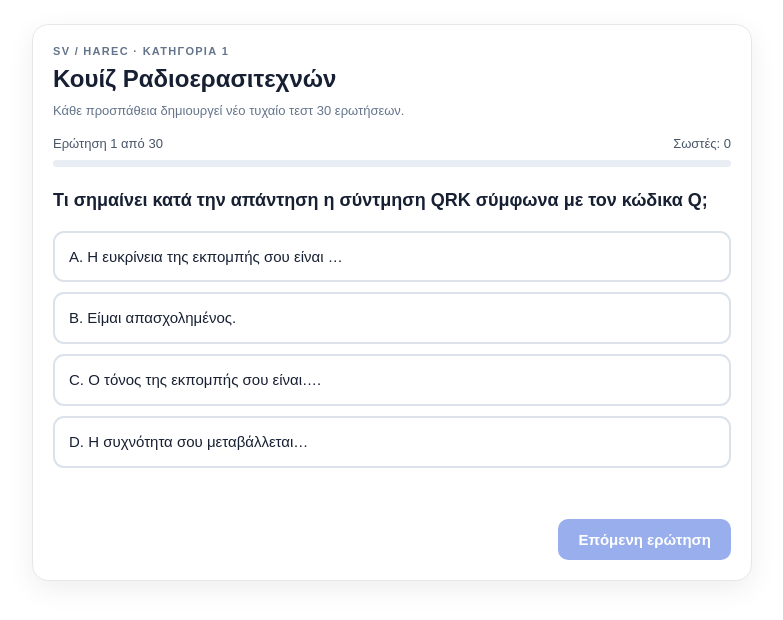
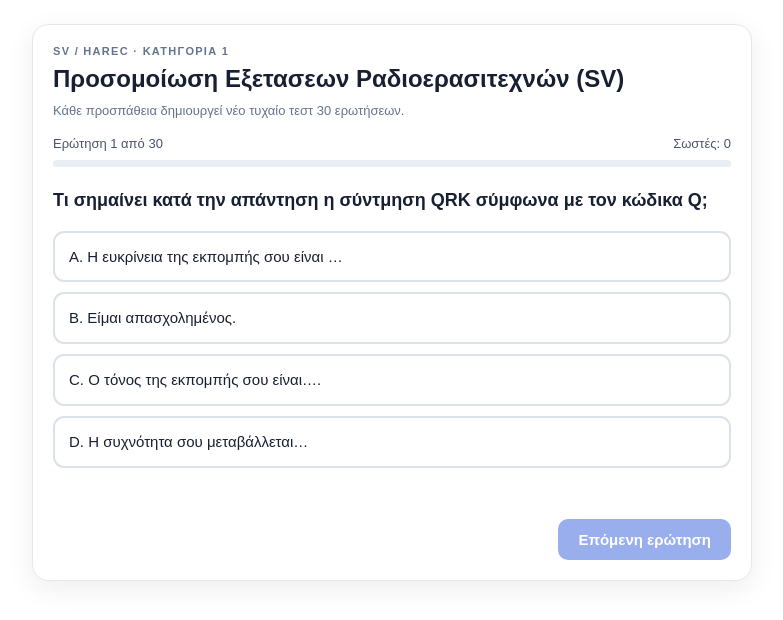
Before and after one commit to infosvzone-cyber/exam-SV, a plain HTML site: page index.html in a window 1280 px wide. Shown: the whole page, without its empty margins (248-1031 px from the left). Drawn offline with Linux system fonts and the light colour scheme.

Commit message:
Update index.html

```diff
--- a/index.html
+++ b/index.html
@@ -1,6 +1,6 @@
 <!-- Κουίζ Ραδιοερασιτεχνών SV/HAREC — 30 τυχαίες ερωτήσεις από τις 726 του οδηγού — απαντήσεις στην αρχική σειρά, με σχήματα -->
 <div id="sv-quiz" class="svq">
- <div class="svq-head"><div class="svq-kicker">SV / HAREC · ΚΑΤΗΓΟΡΙΑ 1</div><h2>Κουίζ Ραδιοερασιτεχνών</h2><p class="svq-sub">Κάθε προσπάθεια δημιουργεί νέο τυχαίο τεστ 30 ερωτήσεων.</p><div class="svq-meta"><span id="svq-count">Ερώτηση 1 από 30</span><span id="svq-score">Σωστές: 0</span></div><div class="svq-track"><span id="svq-progress"></span></div></div>
+ <div class="svq-head"><div class="svq-kicker">SV / HAREC · ΚΑΤΗΓΟΡΙΑ 1</div><h2>Προσομοίωση Εξετασεων Ραδιοερασιτεχνών (SV)</h2><p class="svq-sub">Κάθε προσπάθεια δημιουργεί νέο τυχαίο τεστ 30 ερωτήσεων.</p><div class="svq-meta"><span id="svq-count">Ερώτηση 1 από 30</span><span id="svq-score">Σωστές: 0</span></div><div class="svq-track"><span id="svq-progress"></span></div></div>
  <div id="svq-card" class="svq-card"><div id="svq-question" class="svq-question"></div><div id="svq-image" class="svq-image" hidden></div><div id="svq-answers" class="svq-answers"></div><div id="svq-feedback" class="svq-feedback" aria-live="polite"></div><button id="svq-next" class="svq-next" type="button" disabled>Επόμενη ερώτηση</button></div>
  <div id="svq-result" class="svq-result" hidden></div>
 </div>
```
